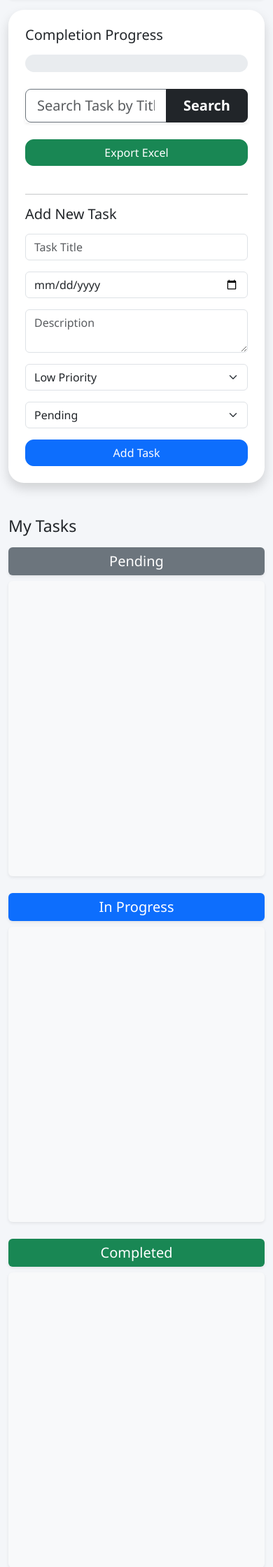
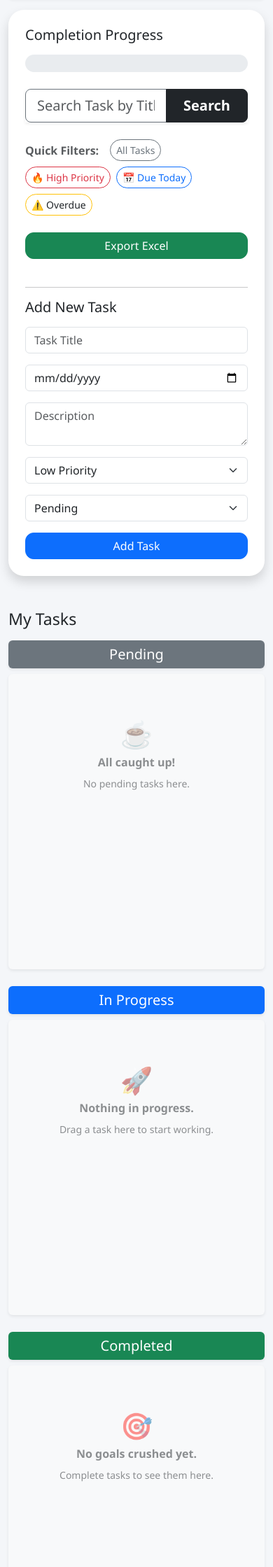
Before and after one commit to kushal267/Task_Manager, a Flask app: page /dashboard in a window 390 px wide. Shown: the part 748-2987 px from the top of the page at 70% size. Run offline with Flask 3, Linux system fonts and the light colour scheme; the visitor is signed in with stand-in values (Sample User, id 1); some libraries are stand-ins or nearby versions.

Commit message:
feat: add drag-drop kanban and empty states

```diff
--- a/app.py
+++ b/app.py
@@ -11,7 +11,8 @@ from models.task import Task
 from flask import Flask, render_template, request, redirect, session, flash
 from datetime import date
 import pandas as pd
-
+from datetime import date
+from flask import request, jsonify
 
 
 
@@ -230,46 +231,66 @@ def dashboard():
     if "user_id" not in session:
         return redirect("/")
 
+    today_str = date.today().isoformat()
     search = request.args.get("search")
+    filter_type = request.args.get("filter") # Naya filter parameter
 
+    # Base query
+    query = Task.query.filter_by(user_id=session["user_id"])
+
+    # Search Logic
     if search:
-        tasks = Task.query.filter(
-            Task.user_id == session["user_id"],
-            Task.title.contains(search)
-        ).all()
-    else:
-        tasks = Task.query.filter_by(
-            user_id=session["user_id"]
-        ).all()
+        query = query.filter(Task.title.contains(search))
 
+    # Smart Filter Logic
+    if filter_type == "high":
+        query = query.filter(Task.priority == "High")
+    elif filter_type == "today":
+        query = query.filter(Task.due_date == today_str)
+    elif filter_type == "overdue":
+        query = query.filter(Task.due_date < today_str, Task.status != "Completed")
+
+    tasks = query.all()
+
+    # Stats logic (unchanged)
     total = Task.query.filter_by(user_id=session["user_id"]).count()
     pending = Task.query.filter_by(user_id=session["user_id"], status="Pending").count()
     completed = Task.query.filter_by(user_id=session["user_id"], status="Completed").count()
     in_progress = Task.query.filter_by(user_id=session["user_id"], status="In Progress").count()
 
-    if total > 0:
-        percentage = int((completed / total) * 100)
-    else:
-        percentage = 0
+    percentage = int((completed / total) * 100) if total > 0 else 0
 
-    # Get Priority Counts for the Bar Chart
     low = Task.query.filter_by(user_id=session["user_id"], priority="Low").count()
     medium = Task.query.filter_by(user_id=session["user_id"], priority="Medium").count()
     high = Task.query.filter_by(user_id=session["user_id"], priority="High").count()
 
     return render_template(
-        "dashboard.html",
-        tasks=tasks,
-        total=total,
-        pending=pending,
-        completed=completed,
-        in_progress=in_progress,
-        percentage=percentage,
-        low=low,
-        medium=medium,
-        high=high,
-        today=date.today().isoformat()
+        "dashboard.html", tasks=tasks, total=total, pending=pending,
+        completed=completed, in_progress=in_progress, percentage=percentage,
+        low=low, medium=medium, high=high, today=today_str
     )
+
+#  DRAG & DROP
+@app.route("/update_status/<int:id>", methods=["POST"])
+def update_status(id):
+    if "user_id" not in session:
+        return jsonify({"error": "Unauthorized"}), 401
+
+    task = Task.query.get_or_404(id)
+
+    # Security check: User apna hi task edit kar raha hai
+    if task.user_id != session["user_id"]:
+        return jsonify({"error": "Unauthorized"}), 401
+
+    data = request.get_json()
+    new_status = data.get("status")
+
+    if new_status in ["Pending", "In Progress", "Completed"]:
+        task.status = new_status
+        db.session.commit()
+        return jsonify({"success": True, "message": f"Task moved to {new_status}"})
+
+    return jsonify({"error": "Invalid status"}), 400
 @app.route(
     "/profile",
     methods=["GET","POST"]
--- a/templates/dashboard.html
+++ b/templates/dashboard.html
@@ -5,33 +5,59 @@ Dashboard
 {% endblock %}
 
 {% block content %}
+<style>
+    .clickable-card {
+        cursor: pointer;
+        transition: transform 0.2s ease, box-shadow 0.2s ease;
+    }
+    .clickable-card:hover {
+        transform: translateY(-5px);
+        box-shadow: 0 .5rem 1rem rgba(0,0,0,.15)!important;
+    }
+    .highlight-pending { animation: glow-secondary 1.5s ease-out; }
+    .highlight-progress { animation: glow-primary 1.5s ease-out; }
+    .highlight-completed { animation: glow-success 1.5s ease-out; }
 
+    @keyframes glow-secondary {
+        0%, 100% { transform: scale(1); box-shadow: none; }
+        50% { transform: scale(1.02); box-shadow: 0 0 20px #fafa5e; }
+    }
+    @keyframes glow-primary {
+        0%, 100% { transform: scale(1); box-shadow: none; }
+        50% { transform: scale(1.02); box-shadow: 0 0 20px #0d6efd; }
+    }
+    @keyframes glow-success {
+        0%, 100% { transform: scale(1); box-shadow: none; }
+        50% { transform: scale(1.02); box-shadow: 0 0 20px #198754; }
+    }
+    .empty-state { display: block; }
+    .kanban-list:has(.task-item) .empty-state { display: none; }
+</style>
 <div class="container mt-5">
 
     <h2 class="mb-4">Task Dashboard</h2>
 
-
     <div class="row mb-4">
         <div class="col-md-3">
-            <div class="card p-3 shadow stats-card border-0 border-start border-5 border-dark">
+            <div class="card p-3 shadow stats-card border-0 border-start border-5 border-dark clickable-card" onclick="window.scrollTo({top: document.body.scrollHeight, behavior: 'smooth'})">
                 <h5 class="text-muted">Total</h5>
                 <h2>{{ total }}</h2>
             </div>
         </div>
         <div class="col-md-3">
-            <div class="card p-3 shadow stats-card border-0 border-start border-5 border-secondary">
+            <div class="card p-3 shadow stats-card border-0 border-start border-5 border-secondary clickable-card" onclick="highlightColumn('pending-col', 'highlight-pending')">
                 <h5 class="text-muted">Pending</h5>
                 <h2>{{ pending }}</h2>
             </div>
         </div>
         <div class="col-md-3">
-            <div class="card p-3 shadow stats-card border-0 border-start border-5 border-primary">
+            <div class="card p-3 shadow stats-card border-0 border-start border-5 border-primary clickable-card" onclick="highlightColumn('progress-col', 'highlight-progress')">
                 <h5 class="text-muted">In Progress</h5>
                 <h2>{{ in_progress }}</h2>
             </div>
         </div>
         <div class="col-md-3">
-            <div class="card p-3 shadow stats-card border-0 border-start border-5 border-success">
+            <div class="card p-3 shadow stats-card border-0 border-start border-5 border-success clickable-card" onclick="highlightColumn('completed-col', 'highlight-completed')">
                 <h5 class="text-muted">Completed</h5>
                 <h2>{{ completed }}</h2>
             </div>
@@ -133,7 +159,14 @@ Dashboard
                 </small>
             {% endif %}
         </form>
-
+        <!-- SMART QUICK FILTERS -->
+        <div class="d-flex gap-2 mb-4 flex-wrap">
+            <span class="text-muted fw-bold align-self-center me-2">Quick Filters:</span>
+            <a href="/dashboard" class="btn btn-sm btn-outline-secondary rounded-pill">All Tasks</a>
+            <a href="/dashboard?filter=high" class="btn btn-sm btn-outline-danger rounded-pill">🔥 High Priority</a>
+            <a href="/dashboard?filter=today" class="btn btn-sm btn-outline-primary rounded-pill">📅 Due Today</a>
+            <a href="/dashboard?filter=overdue" class="btn btn-sm btn-outline-warning rounded-pill text-dark">⚠️ Overdue</a>
+        </div>
         <a href="/export" class="btn btn-success mb-4">Export Excel</a>
 
         <!-- ADD TASK FORM -->
@@ -172,35 +205,38 @@ Dashboard
         </form>
     </div>
 
+   <!--kanbadh-->
 
     <h3 class="mb-3">My Tasks</h3>
     <div class="row mb-5">
 
-        <div class="col-md-4 mb-4">
+        <!-- Column 1: PENDING -->
+        <div class="col-md-4 mb-4" id="pending-col">
             <h5 class="text-center bg-secondary text-white p-2 rounded shadow-sm">Pending</h5>
-            <div class="bg-light p-3 rounded shadow-sm" style="min-height: 50vh;">
+            <!-- Added id and data-status here -->
+            <div class="bg-light p-3 rounded shadow-sm kanban-list" id="pending-list" data-status="Pending" style="min-height: 50vh;">
+
+                <div class="empty-state text-center mt-5 opacity-50">
+                    <h1 class="display-3 mb-2">☕</h1>
+                    <h6 class="fw-bold">All caught up!</h6>
+                    <small>No pending tasks here.</small>
+                </div>
+
                 {% for task in tasks %}
                     {% if task.status == "Pending" %}
-                        <div class="card shadow-sm mb-3 p-3 border-start border-4 border-secondary">
+                        <!-- Added data-id and cursor:grab here -->
+                        <div class="card shadow-sm mb-3 p-3 border-start border-4 border-secondary task-item" data-id="{{ task.id }}" style="cursor: grab;">
                             <h6 class="fw-bold">{{ task.title }}</h6>
+                            <!-- Rest of your task card content remains the same... -->
                             <p class="text-muted small mb-2">{{ task.description }}</p>
-
                             <div class="d-flex justify-content-between align-items-center mb-2">
-                                <span class="badge
-                                    {% if task.priority == 'High' %}bg-danger
-                                    {% elif task.priority == 'Medium' %}bg-warning text-dark
-                                    {% else %}bg-success{% endif %}">
+                                <span class="badge {% if task.priority == 'High' %}bg-danger{% elif task.priority == 'Medium' %}bg-warning text-dark{% else %}bg-success{% endif %}">
                                     {{ task.priority }}
                                 </span>
                                 <small class="fw-bold {% if task.due_date < today %}text-danger{% else %}text-muted{% endif %}">
-                                   {% if task.due_date < today %}
-                                       ⚠️ Overdue ({{ task.due_date }})
-                                   {% else %}
-                                   {{ task.due_date }}
-                                   {% endif %}
+                                    {% if task.due_date < today %}⚠️ Overdue ({{ task.due_date }}){% else %}{{ task.due_date }}{% endif %}
                                 </small>
                             </div>
-
                             <div class="mt-2 text-end border-top pt-2">
                                 <a href="/edit_task/{{task.id}}" class="btn btn-sm btn-outline-primary">Edit</a>
                                 <button class="btn btn-sm btn-outline-danger" onclick="deleteTask('{{task.id}}')">Delete</button>
@@ -211,26 +247,31 @@ Dashboard
             </div>
         </div>
 
+        <!-- Column 2: IN PROGRESS -->
+        <div class="col-md-4 mb-4" id="progress-col">
+            <h5 class="text-center bg-primary text-white p-2 rounded shadow-sm">In Progress</h5>
+            <div class="bg-light p-3 rounded shadow-sm kanban-list" id="progress-list" data-status="In Progress" style="min-height: 50vh;">
 
-        <div class="col-md-4 mb-4">
-            <h5 class="text-center bg-primary text-white p-2 rounded shadow-sm">In Progress</h5>
-            <div class="bg-light p-3 rounded shadow-sm" style="min-height: 50vh;">
+                <div class="empty-state text-center mt-5 opacity-50">
+                    <h1 class="display-3 mb-2">🚀</h1>
+                    <h6 class="fw-bold">Nothing in progress.</h6>
+                    <small>Drag a task here to start working.</small>
+                </div>
+
+
                 {% for task in tasks %}
                     {% if task.status == "In Progress" %}
-                        <div class="card shadow-sm mb-3 p-3 border-start border-4 border-primary">
+                        <div class="card shadow-sm mb-3 p-3 border-start border-4 border-primary task-item" data-id="{{ task.id }}" style="cursor: grab;">
                             <h6 class="fw-bold">{{ task.title }}</h6>
                             <p class="text-muted small mb-2">{{ task.description }}</p>
-
                             <div class="d-flex justify-content-between align-items-center mb-2">
-                                <span class="badge
-                                    {% if task.priority == 'High' %}bg-danger
-                                    {% elif task.priority == 'Medium' %}bg-warning text-dark
-                                    {% else %}bg-success{% endif %}">
+                                <span class="badge {% if task.priority == 'High' %}bg-danger{% elif task.priority == 'Medium' %}bg-warning text-dark{% else %}bg-success{% endif %}">
                                     {{ task.priority }}
                                 </span>
-                                <small class="text-muted fw-bold">{{ task.due_date }}</small>
+                                <small class="fw-bold {% if task.due_date < today %}text-danger{% else %}text-muted{% endif %}">
+                                    {% if task.due_date < today %}⚠️ Overdue ({{ task.due_date }}){% else %}{{ task.due_date }}{% endif %}
+                                </small>
                             </div>
-
                             <div class="mt-2 text-end border-top pt-2">
                                 <a href="/edit_task/{{task.id}}" class="btn btn-sm btn-outline-primary">Edit</a>
                                 <button class="btn btn-sm btn-outline-danger" onclick="deleteTask('{{task.id}}')">Delete</button>
@@ -241,16 +282,21 @@ Dashboard
             </div>
         </div>
 
+        <!-- Column 3: COMPLETED -->
+        <div class="col-md-4 mb-4" id="completed-col">
+            <h5 class="text-center bg-success text-white p-2 rounded shadow-sm">Completed</h5>
+            <div class="bg-light p-3 rounded shadow-sm kanban-list" id="completed-list" data-status="Completed" style="min-height: 50vh;">
 
-        <div class="col-md-4 mb-4">
-            <h5 class="text-center bg-success text-white p-2 rounded shadow-sm">Completed</h5>
-            <div class="bg-light p-3 rounded shadow-sm" style="min-height: 50vh;">
+            <div class="empty-state text-center mt-5 opacity-50">
+                <h1 class="display-3 mb-2">🎯</h1>
+                <h6 class="fw-bold">No goals crushed yet.</h6>
+                <small>Complete tasks to see them here.</small>
+            </div>
                 {% for task in tasks %}
                     {% if task.status == "Completed" %}
-                        <div class="card shadow-sm mb-3 p-3 border-start border-4 border-success bg-white text-muted opacity-75">
+                        <div class="card shadow-sm mb-3 p-3 border-start border-4 border-success bg-white text-muted opacity-75 task-item" data-id="{{ task.id }}" style="cursor: grab;">
                             <h6 class="fw-bold"><del>{{ task.title }}</del></h6>
                             <p class="small mb-2">{{ task.description }}</p>
-
                             <div class="mt-2 text-end border-top pt-2">
                                 <a href="/edit_task/{{task.id}}" class="btn btn-sm btn-outline-secondary">Edit</a>
                                 <button class="btn btn-sm btn-outline-danger" onclick="deleteTask('{{task.id}}')">Delete</button>
@@ -270,6 +316,64 @@ Dashboard
             window.location = "/delete_task/" + id;
         }
     }
+    function highlightColumn(colId, highlightClass) {
+        const column = document.getElementById(colId);
+        if (column) {
+
+            column.scrollIntoView({ behavior: 'smooth', block: 'center' });
+
+            column.classList.add(highlightClass);
+
+
+            setTimeout(() => {
+                column.classList.remove(highlightClass);
+            }, 1500);
+        }
+        }
 </script>
+<script src="https://cdn.jsdelivr.net/npm/sortablejs@latest/Sortable.min.js"></script>
 
+<script>
+    // Initialize Drag and Drop
+    document.addEventListener("DOMContentLoaded", function() {
+        const lists = ['pending-list', 'progress-list', 'completed-list'];
+
+        lists.forEach(listId => {
+            const el = document.getElementById(listId);
+            new Sortable(el, {
+                group: 'kanban', // Allows dragging between columns
+                animation: 150,
+                ghostClass: 'bg-light', // Class added while dragging
+                onEnd: function (evt) {
+                    const itemEl = evt.item;
+                    const toList = evt.to;
+
+                    const taskId = itemEl.getAttribute('data-id');
+                    const newStatus = toList.getAttribute('data-status');
+
+                    // Agar task alag column mein drop hua hai tabhi database update karein
+                    if (evt.from !== toList) {
+                        fetch(`/update_status/${taskId}`, {
+                            method: 'POST',
+                            headers: { 'Content-Type': 'application/json' },
+                            body: JSON.stringify({ status: newStatus })
+                        })
+                        .then(response => response.json())
+                        .then(data => {
+                            if(data.success) {
+                                // SweetAlert popup bina page refresh kiye
+                                Swal.fire({
+                                    toast: true, position: 'top-end', icon: 'success',
+                                    title: 'Moved to ' + newStatus, showConfirmButton: false, timer: 2000
+                                });
+                                // Optional: Update colors visually (Pending is grey, Success is green etc.)
+                                location.reload(); // Quick visual refresh to update strikethrough/colors
+                            }
+                        });
+                    }
+                }
+            });
+        });
+    });
+</script>
 {% endblock %}
```
Also changed, not shown: 1 other file.
